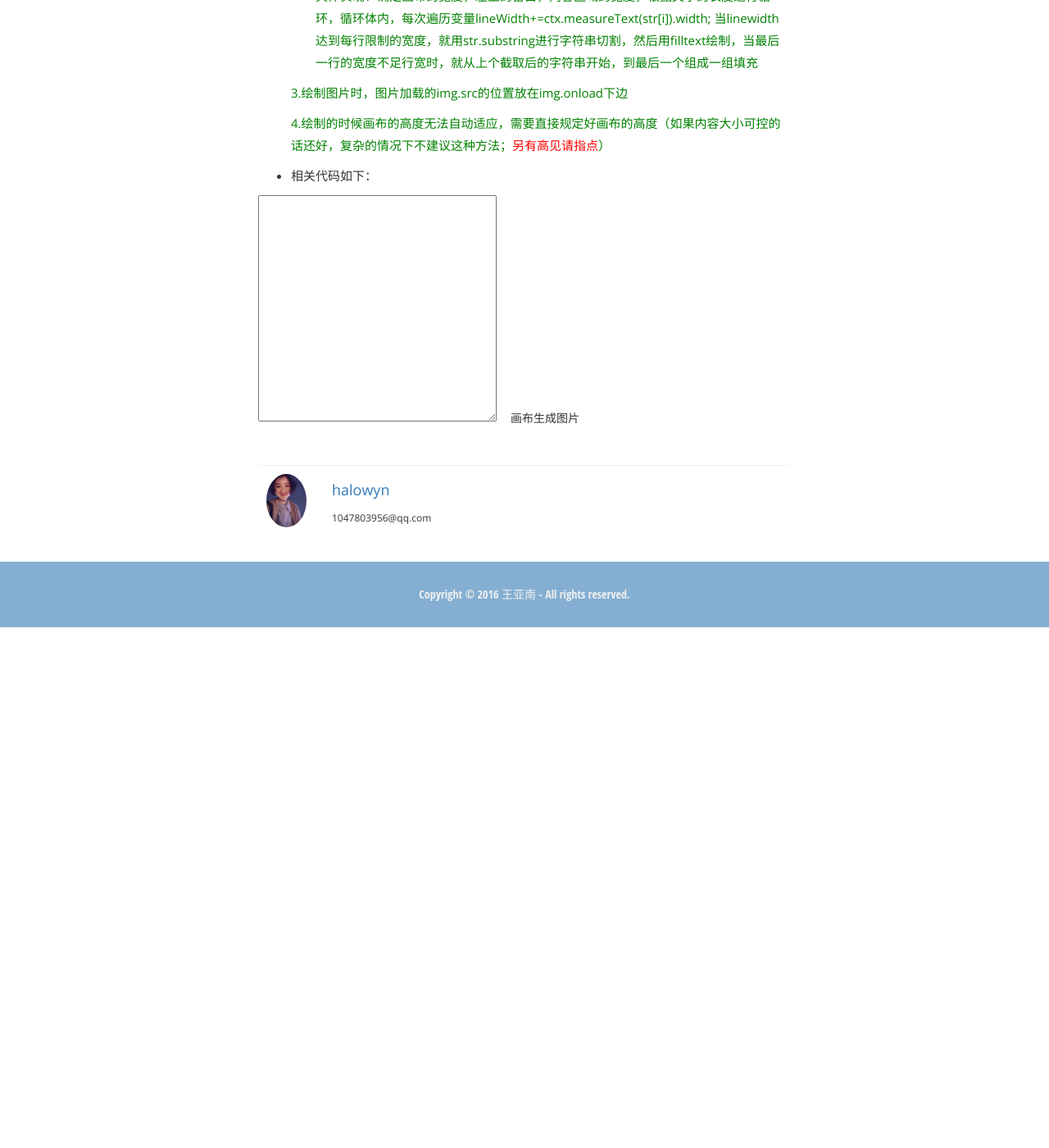
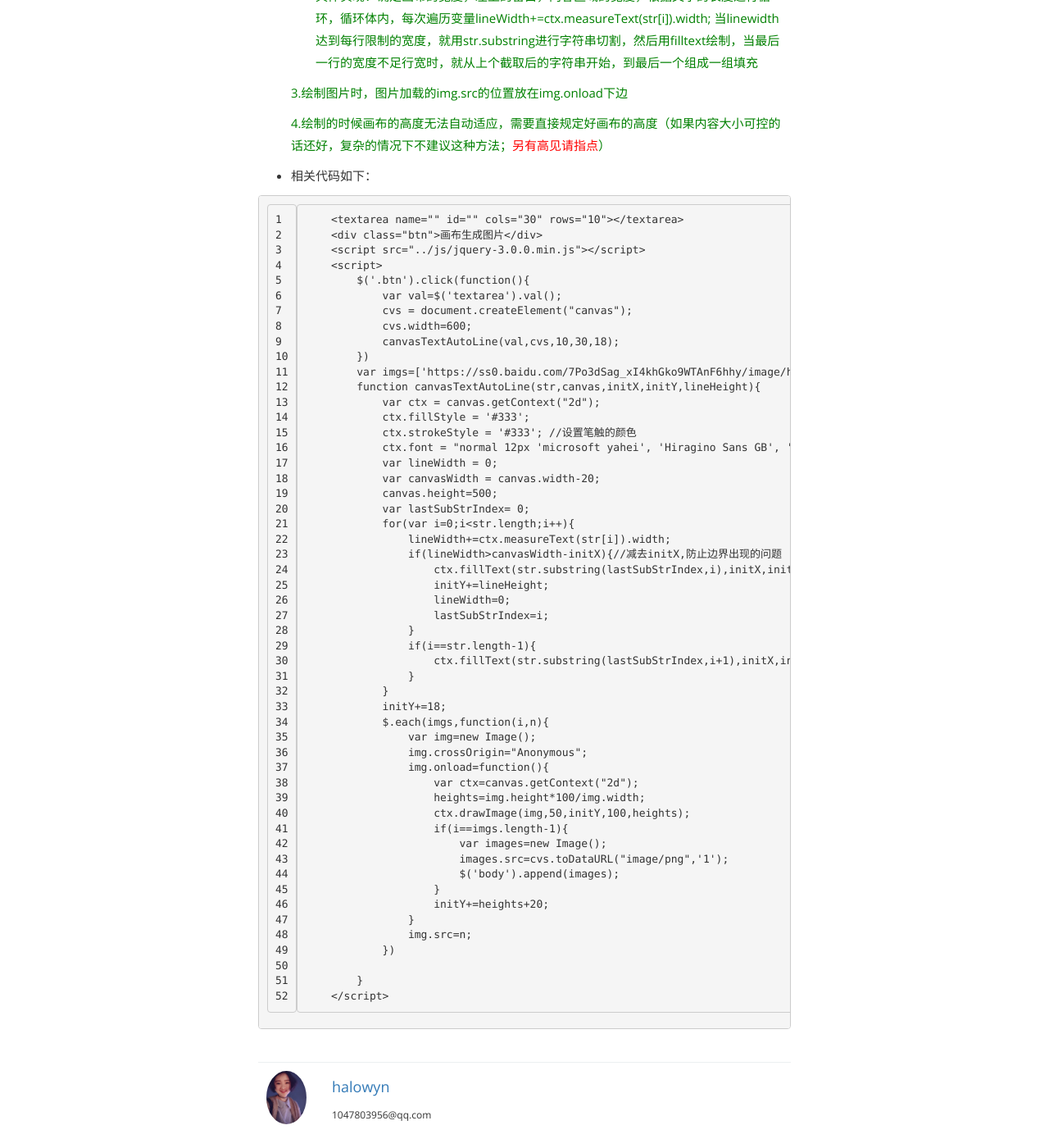
Before and after one commit to halowyn/halowyn.github.io, a Jekyll site: the page built from _posts/2017-06-06-Getting-Started.md, in a window 1280 px wide and 1400 px high, scrolled down 825 px. Shown: the whole window at 82% size. Built offline with Jekyll 4.4.1, drawn with Linux system fonts in a browser that asks for light colours; nearby versions of some CDN libraries; library files that are not in the unit come from our copies; before the commit the page ends 1590 px from its top, so only the background shows below that.

Commit message:
canvas绘制生成图片

````diff
--- a/_posts/2017-06-06-Getting-Started.md
+++ b/_posts/2017-06-06-Getting-Started.md
@@ -30,7 +30,7 @@
     </li>
     <li>相关代码如下：</li>
 </ul>
-<body>
+```
     <textarea name="" id="" cols="30" rows="10"></textarea>
     <div class="btn">画布生成图片</div>
     <script src="../js/jquery-3.0.0.min.js"></script>
@@ -46,7 +46,7 @@
             var ctx = canvas.getContext("2d");
             ctx.fillStyle = '#333';
             ctx.strokeStyle = '#333'; //设置笔触的颜色
-            ctx.font = "normal 12px 'microsoft yahei', 'Hiragino Sans GB', 'Tahoma'"; //设置字体
+            ctx.font = "normal 12px 'microsoft yahei', 'Hiragino Sans GB', 'Tahoma'";//设置字体
             var lineWidth = 0;
             var canvasWidth = canvas.width-20;
             canvas.height=500;
@@ -83,4 +83,4 @@
 
         }
     </script>
-</body>
+  ```
````
